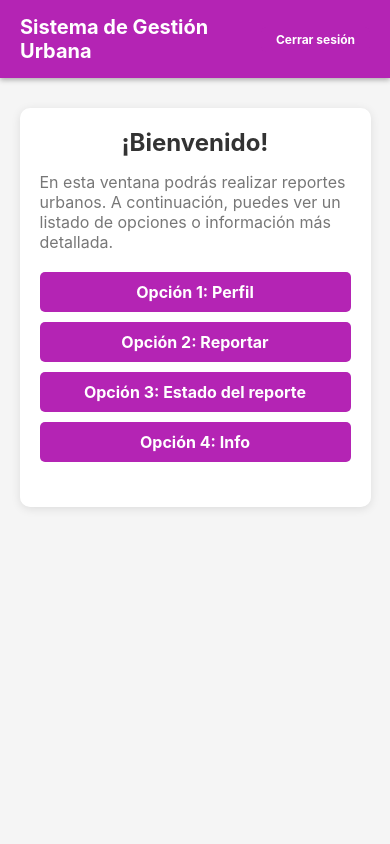
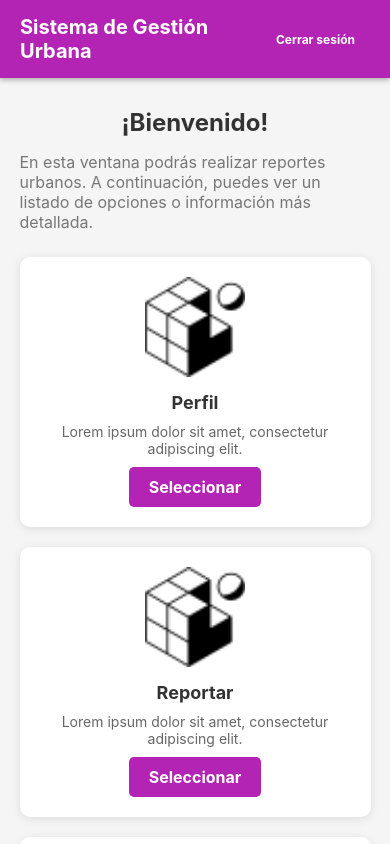
Before and after one commit to Juandoqg/SGU, a React Native app: screen /SecondScreen in a window 390 px wide. Built offline with nearby package versions, Linux system fonts and the light colour scheme.

Commit message:
Actualizacion SecodnScreen

```diff
--- a/src/screens/SecondScreen.js
+++ b/src/screens/SecondScreen.js
@@ -1,41 +1,39 @@
 import React from 'react';
-import { View, Text,  ScrollView, TouchableOpacity } from 'react-native';
+import { View, Text, ScrollView, TouchableOpacity, Image } from 'react-native';
 import { useNavigation } from '@react-navigation/native';
 import styles from './SecondScreenStyles';
 
 const SecondScreen = () => {
+  const navigation = useNavigation();
 
-  const navigation = useNavigation();
   const handleLogout = () => {
     navigation.navigate('MainScreen');
   };
 
-
   const handlePressOption = (option) => {
-    console.log(option); // Manejar la opción seleccionada
-    if (option === 'Perfil') {
-      navigation.navigate('PerfilScreen'); // Redirigir a DetalleReporteScreen
-    }
-    if (option === 'Reportar') {
-      navigation.navigate('ReportarScreen'); // Redirigir a DetalleReporteScreen
-    }
-    if (option === 'Estado del reporte') {
-      navigation.navigate('EstadoReporteScreen'); // Redirigir a DetalleReporteScreen
-    }
-    if (option === 'Info') {
-      navigation.navigate('InfoAdicionalScreen'); // Redirigir a DetalleReporteScreen
-    }
-
+    console.log(option);
+    const screenMapping = {
+      'Perfil': 'PerfilScreen',
+      'Reportar': 'ReportarScreen',
+      'Estado del reporte': 'EstadoReporteScreen',
+      'Info': 'InfoAdicionalScreen'
+    };
+    navigation.navigate(screenMapping[option]);
   };
 
+  // Asegúrate de usar 'require' para las imágenes locales
+  const options = [
+    { option: 'Perfil', image: require('../../assets/favicon.png') },
+    { option: 'Reportar', image: require('../../assets/favicon.png') },
+    { option: 'Estado del reporte', image: require('../../assets/favicon.png') },
+    { option: 'Info', image: require('../../assets/favicon.png') },
+  ];
 
   return (
     <View style={styles.container}>
       {/* Header */}
       <View style={styles.header}>
         <Text style={styles.headerText}>Sistema de Gestión Urbana</Text>
-
-        {/* Botón de Cerrar Sesión */}
         <View style={styles.headerRight}>
           <TouchableOpacity style={styles.logoutButton} onPress={handleLogout}>
             <Text style={styles.logoutButtonText}>Cerrar sesión</Text>
@@ -43,7 +41,7 @@ const SecondScreen = () => {
         </View>
       </View>
 
-      {/* Tarjeta con scroll que ocupa toda la pantalla menos el header */}
+      {/* ScrollView con Cards */}
       <ScrollView contentContainerStyle={styles.scrollContent}>
         <View style={styles.scrollContainer}>
           <Text style={styles.title}>¡Bienvenido!</Text>
@@ -51,17 +49,20 @@ const SecondScreen = () => {
             En esta ventana podrás realizar reportes urbanos. A continuación, puedes ver un listado de opciones o información más detallada.
           </Text>
 
-          {/* Botones para las opciones */}
-          <View style={styles.buttonContainer}>
-            {['Perfil', 'Reportar', 'Estado del reporte', 'Info'].map((option, index) => (
-              <TouchableOpacity
-                key={index}
-                style={styles.optionButton}
-                onPress={() => handlePressOption(option)}
-                activeOpacity={0.7} // Cambia la opacidad al presionar
-              >
-                <Text style={styles.optionButtonText}>Opción {index + 1}: {option}</Text>
-              </TouchableOpacity>
+          {/* Cards */}
+          <View style={styles.cardContainer}>
+            {options.map((item, index) => (
+              <View key={index} style={styles.card}>
+                <Image source={item.image} style={styles.cardImage} />
+                <Text style={styles.cardTitle}>{item.option}</Text>
+                <Text style={styles.cardText}>Lorem ipsum dolor sit amet, consectetur adipiscing elit.</Text>
+                <TouchableOpacity
+                  style={styles.cardButton}
+                  onPress={() => handlePressOption(item.option)}
+                >
+                  <Text style={styles.cardButtonText}>Seleccionar</Text>
+                </TouchableOpacity>
+              </View>
             ))}
           </View>
         </View>
@@ -70,6 +71,4 @@ const SecondScreen = () => {
   );
 };
 
-
-
 export default SecondScreen;
--- a/src/screens/SecondScreenStyles.js
+++ b/src/screens/SecondScreenStyles.js
@@ -1,4 +1,5 @@
 import { StyleSheet } from 'react-native';
+
 const styles = StyleSheet.create({
   container: {
     flex: 1,
@@ -10,10 +11,10 @@ const styles = StyleSheet.create({
     paddingVertical: 15,
     paddingHorizontal: 20,
     flexDirection: 'row',
-    justifyContent: 'space-between', // Distribuir espacio entre el texto y el botón
+    justifyContent: 'space-between',
     alignItems: 'center',
-    elevation: 4, // Sombra para Android
-    shadowColor: '#000', // Sombra para iOS
+    elevation: 4,
+    shadowColor: '#000',
     shadowOffset: { width: 0, height: 2 },
     shadowOpacity: 0.3,
     shadowRadius: 5,
@@ -29,20 +30,12 @@ const styles = StyleSheet.create({
   },
   scrollContainer: {
     width: '90%',
-    backgroundColor: '#fff',
-    borderRadius: 10,
-    padding: 20,
+    alignSelf: 'center',
     marginTop: 20,
-    alignSelf: 'center',
-    elevation: 5, // Sombra para Android
-    shadowColor: '#000', // Sombra para iOS
-    shadowOffset: { width: 0, height: 2 },
-    shadowOpacity: 0.1,
-    shadowRadius: 10,
   },
   scrollContent: {
-    paddingBottom: 20, // Para evitar que el contenido se pegue al fondo
-    paddingTop: 10, // Para añadir espacio arriba
+    paddingBottom: 20,
+    paddingTop: 10,
   },
   title: {
     fontSize: 24,
@@ -57,24 +50,51 @@ const styles = StyleSheet.create({
     textAlign: 'left',
     marginVertical: 5,
   },
-  buttonContainer: {
-    marginTop: 15,
+  cardContainer: {
+    marginTop: 20,
+  },
+  card: {
+    backgroundColor: '#fff',
+    borderRadius: 10,
+    padding: 20,
+    marginBottom: 20,
+    alignItems: 'center',
+    elevation: 5,
+    shadowColor: '#000',
+    shadowOffset: { width: 0, height: 2 },
+    shadowOpacity: 0.1,
+    shadowRadius: 10,
+  },
+  cardImage: {
+    width: 100,
+    height: 100,
     marginBottom: 15,
   },
-  optionButton: {
-    backgroundColor: '#b424b4', // Color del botón
-    paddingVertical: 10, // Padding vertical
-    paddingHorizontal: 15, // Padding horizontal
+  cardTitle: {
+    fontSize: 18,
+    fontWeight: 'bold',
+    color: '#333',
+    marginBottom: 10,
+    textAlign: 'center',
+  },
+  cardText: {
+    fontSize: 14,
+    color: '#666',
+    textAlign: 'center',
+    marginBottom: 10,
+  },
+  cardButton: {
+    backgroundColor: '#b424b4',
+    paddingVertical: 10,
+    paddingHorizontal: 20,
     borderRadius: 5,
     alignItems: 'center',
     justifyContent: 'center',
-    marginBottom: 10, // Espaciado entre botones
   },
-  optionButtonText: {
+  cardButtonText: {
     color: '#fff',
-    fontSize: 16, // Tamaño de fuente más grande
+    fontSize: 16,
     fontWeight: 'bold',
-    textAlign: 'center', // Centra el texto en el botón
   },
   logoutButton: {
     backgroundColor: '#b424b4',
@@ -89,49 +109,6 @@ const styles = StyleSheet.create({
     fontSize: 12,
     fontWeight: 'bold',
   },
-  addButton: {
-    backgroundColor: '#b424b4', // Color del botón
-    paddingVertical: 3, // Menor padding vertical
-    paddingHorizontal: 8, // Menor padding horizontal
-    borderRadius: 5,
-    alignItems: 'center',
-    justifyContent: 'center',
-    marginTop: 10, // Espaciado superior
-  },
-  addButtonText: {
-    color: '#fff',
-    fontSize: 12, // Tamaño de fuente más pequeño
-    fontWeight: 'bold',
-  },
-  modalContainer: {
-    flex: 1,
-    justifyContent: 'center',
-    alignItems: 'center',
-    backgroundColor: 'rgba(0, 0, 0, 0.5)', // Fondo semi-transparente
-  },
-  modalContent: {
-    width: '80%',
-    backgroundColor: '#fff',
-    borderRadius: 10,
-    padding: 20,
-    alignItems: 'center',
-    elevation: 5,
-  },
-  modalTitle: {
-    fontSize: 20,
-    fontWeight: 'bold',
-    marginBottom: 15,
-  },
-  input: {
-    height: 100,
-    width: '100%',
-    borderColor: '#ccc',
-    borderWidth: 1,
-    borderRadius: 5,
-    padding: 10,
-    marginBottom: 10,
-  },
 });
 
-
-  export default styles;
+export default styles;
```
